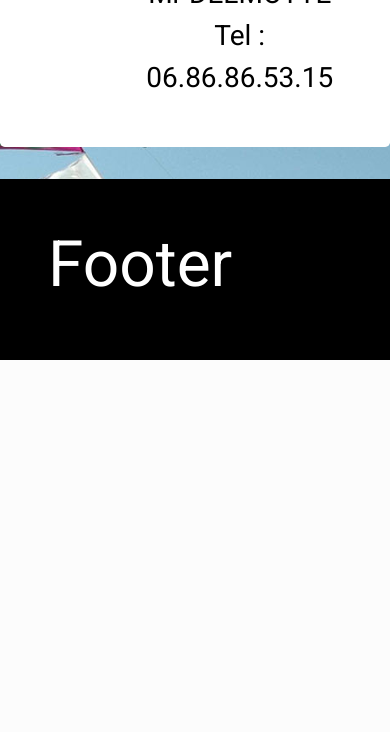
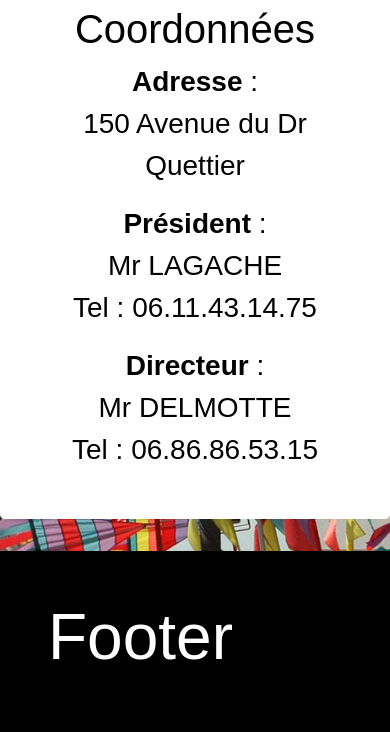
Before and after one commit to Hellfik/ProjetClubDeMusique, a Symfony app: template templates/contact.html.twig in a window 390 px wide. Shown: the part 1011-1743 px from the top of the page. Before the commit the page ends 1371 px from the top, so only its background shows below. Run offline with Twig, Linux system fonts and the light colour scheme; the template is opened without the code that fills it, so the values that code supplies are empty; some libraries are stand-ins or nearby versions.

Commit message:
Responsive Contact

```diff
--- a/public/css/style.css
+++ b/public/css/style.css
@@ -1,5 +1,6 @@
 * {
     box-sizing: border-box;
+    font-family: 'montserat', sans-serif;
 }
 
 body {
--- a/src/Repository/ArticleRepository.php
+++ b/src/Repository/ArticleRepository.php
@@ -28,7 +28,7 @@ class ArticleRepository extends ServiceEntityRepository
     {
         return $this->createQueryBuilder('p')
             ->orderBy('p.id', 'DESC')
-            ->setMaxResults(10)
+            ->setMaxResults(5)
             ->getQuery()
             ->getResult()
         ;
--- a/templates/contact.html.twig
+++ b/templates/contact.html.twig
@@ -1,6 +1,4 @@
-{% extends 'base.html.twig' %}
-{% block title %}Contact{% endblock %}
-{% block body %}
+{% extends 'base.html.twig' %} {% block title %}Contact{% endblock %} {% block body %}
 
 
 <!-- Formulaire de contact -->
@@ -22,8 +20,7 @@
                 <form action="test.php">
                     <div class="form-group">
                         <label for="exampleInputEmail1">Adresse email</label>
-                    <input type="email" class="form-control bg-dark" id="exampleInputEmail1" aria-describedby="emailHelp"
-                        placeholder="Saisir une adresse email">
+                        <input type="email" class="form-control bg-dark" id="exampleInputEmail1" aria-describedby="emailHelp" placeholder="Saisir une adresse email">
                     </div>
 
                     <div class="form-group">
@@ -41,23 +38,19 @@
             </div>
         </div>
         <br><br>
-        <section class="d-flex justify-content-between col-md-12">
-        <div class="col-md-6">
-         <iframe class="col-md-12" src="https://www.google.com/maps/embed?pb=!1m18!1m12!1m3!1d2542.6028664080245!2d1.581025015545747!3d50.41123839807093!2m3!1f0!2f0!3f0!3m2!1i1024!2i768!4f13.1!3m3!1m2!1s0x47dddc0d34581b57%3A0x25c37eeec88669a7!2s150+Avenue+du+Dr+Quettier%2C+62600+Berck!5e0!3m2!1sfr!2sfr!4v1565336950615!5m2!1sfr!2sfr" width="500" height="450" frameborder="0" style="border:0" allowfullscreen></iframe>
+        <section class="d-flex justify-content-between row">
+            <div class="col-lg-6">
+                <iframe class="col-lg-12" src="https://www.google.com/maps/embed?pb=!1m18!1m12!1m3!1d2542.6028664080245!2d1.581025015545747!3d50.41123839807093!2m3!1f0!2f0!3f0!3m2!1i1024!2i768!4f13.1!3m3!1m2!1s0x47dddc0d34581b57%3A0x25c37eeec88669a7!2s150+Avenue+du+Dr+Quettier%2C+62600+Berck!5e0!3m2!1sfr!2sfr!4v1565336950615!5m2!1sfr!2sfr"
+                    width="500" height="450" frameborder="0" style="border:0" allowfullscreen></iframe>
             </div>
-        <div class="text-center col-md-6">
+            <div class="text-center col-lg-6">
                 <h3>Coordonnées</h3>
-        <p style="font-size : 2em"><strong>Adresse</strong> : <br>
-        150 Avenue du Dr Quettier</p>
+                <p style="font-size : 2em"><strong>Adresse</strong> : <br> 150 Avenue du Dr Quettier</p>
 
-        <p style="font-size : 2em"><strong>Président</strong> : <br>
-        Mr LAGACHE<br>
-        Tel : 06.11.43.14.75
+                <p style="font-size : 2em"><strong>Président</strong> : <br> Mr LAGACHE<br> Tel : 06.11.43.14.75
                 </p>
 
-        <p style="font-size : 2em"><strong>Directeur</strong> : <br>
-        Mr DELMOTTE<br>
-        Tel : 06.86.86.53.15
+                <p style="font-size : 2em"><strong>Directeur</strong> : <br> Mr DELMOTTE<br> Tel : 06.86.86.53.15
                 </p>
 
             </div>
--- a/templates/edm/professeur.html.twig
+++ b/templates/edm/professeur.html.twig
@@ -1,4 +1,5 @@
-{% extends 'base.html.twig' %} {% block title %}Les professeurs{% endblock %} {% block body %}
+{% extends 'base.html.twig' %} {% block title %}Les professeurs{% endblock %} {% block stylesheets %}
+<link rel="stylesheet" href="{{asset('css/edm.css')}}">{% endblock %} {% block body %}
 <div class="col-12 margin text-center">
     <h2 class="h1 text-white">Nos professeurs</h2>
     <p>Lorem ipsum dolor sit amet consectetur adipisicing elit. Eveniet hic, esse minima quasi perspiciatis reiciendis repellat fuga! Nisi veritatis voluptatibus molestiae assumenda obcaecati debitis corrupti, adipisci vero magni consequatur autem? Dignissimos
```
Lines whose indentation alone changed are shown as unchanged.
